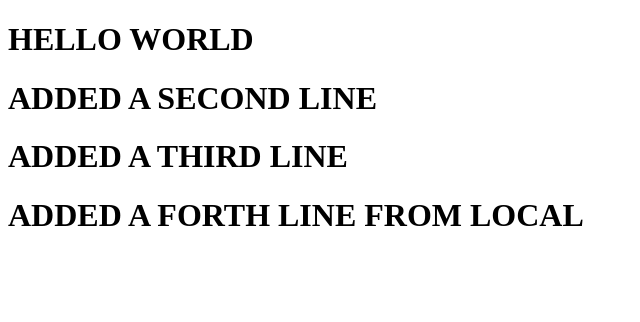
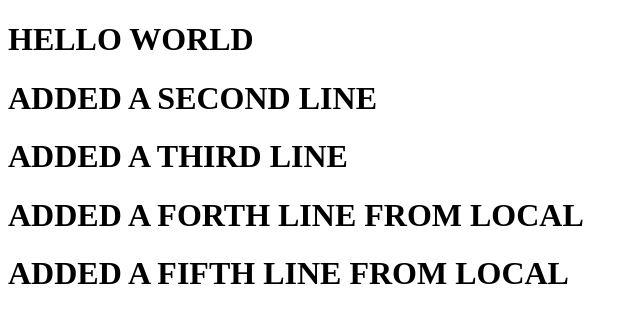
Before and after one commit to ChartC01/GitDemoProject, a plain HTML site: page Example4.html in a window 1280 px wide. Shown: the whole page, without its empty margins (0-640 px from the left). Drawn offline with Linux system fonts and the light colour scheme.

Commit message:
Added a fifth line

```diff
--- a/Example4.html
+++ b/Example4.html
@@ -3,4 +3,5 @@
 <h1>ADDED A SECOND LINE</h1>
 <h1>ADDED A THIRD LINE</h1>
 <h1>ADDED A FORTH LINE FROM LOCAL</h1>
+<h1>ADDED A FIFTH LINE FROM LOCAL</h1>
 </html>
```
